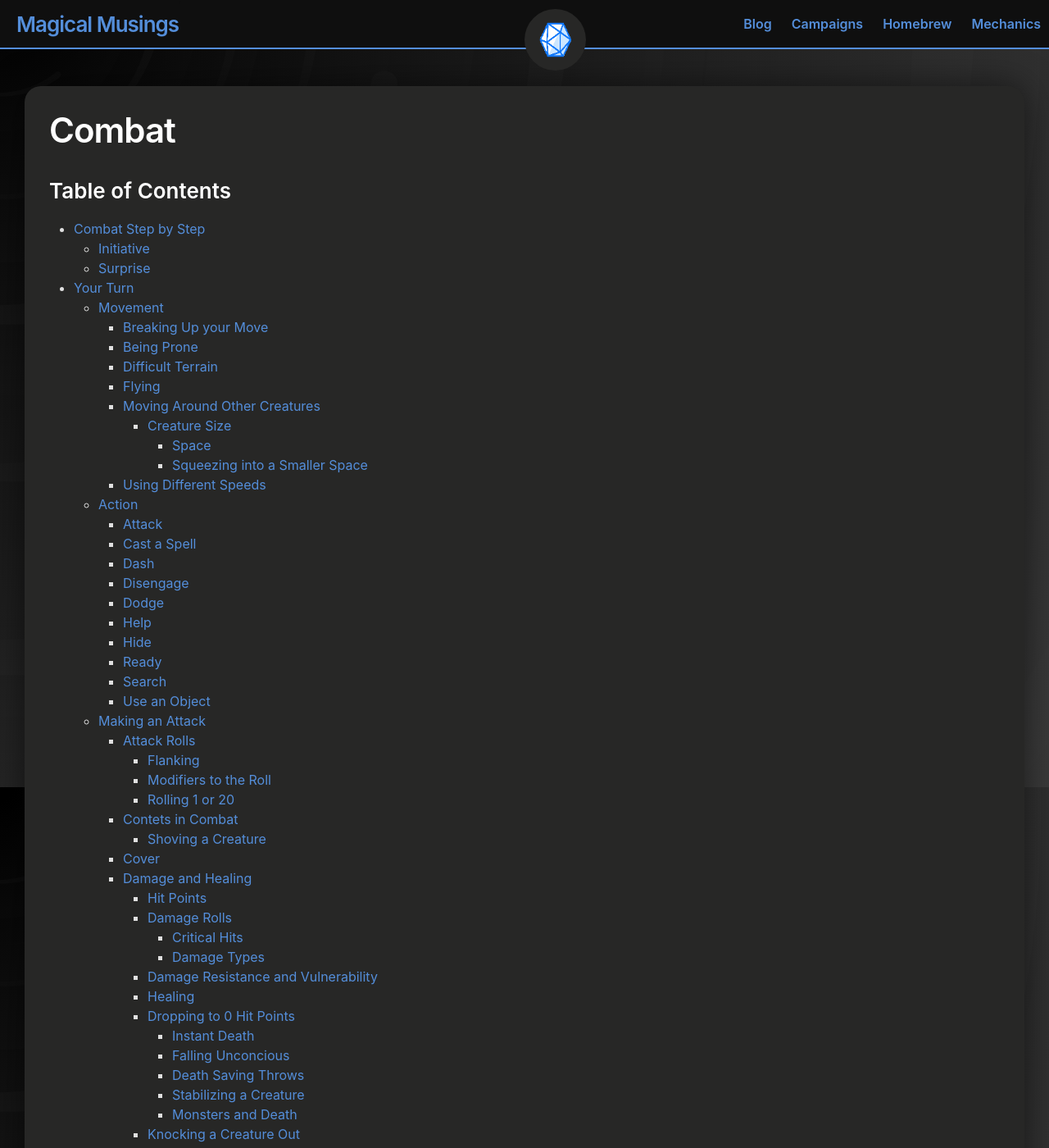
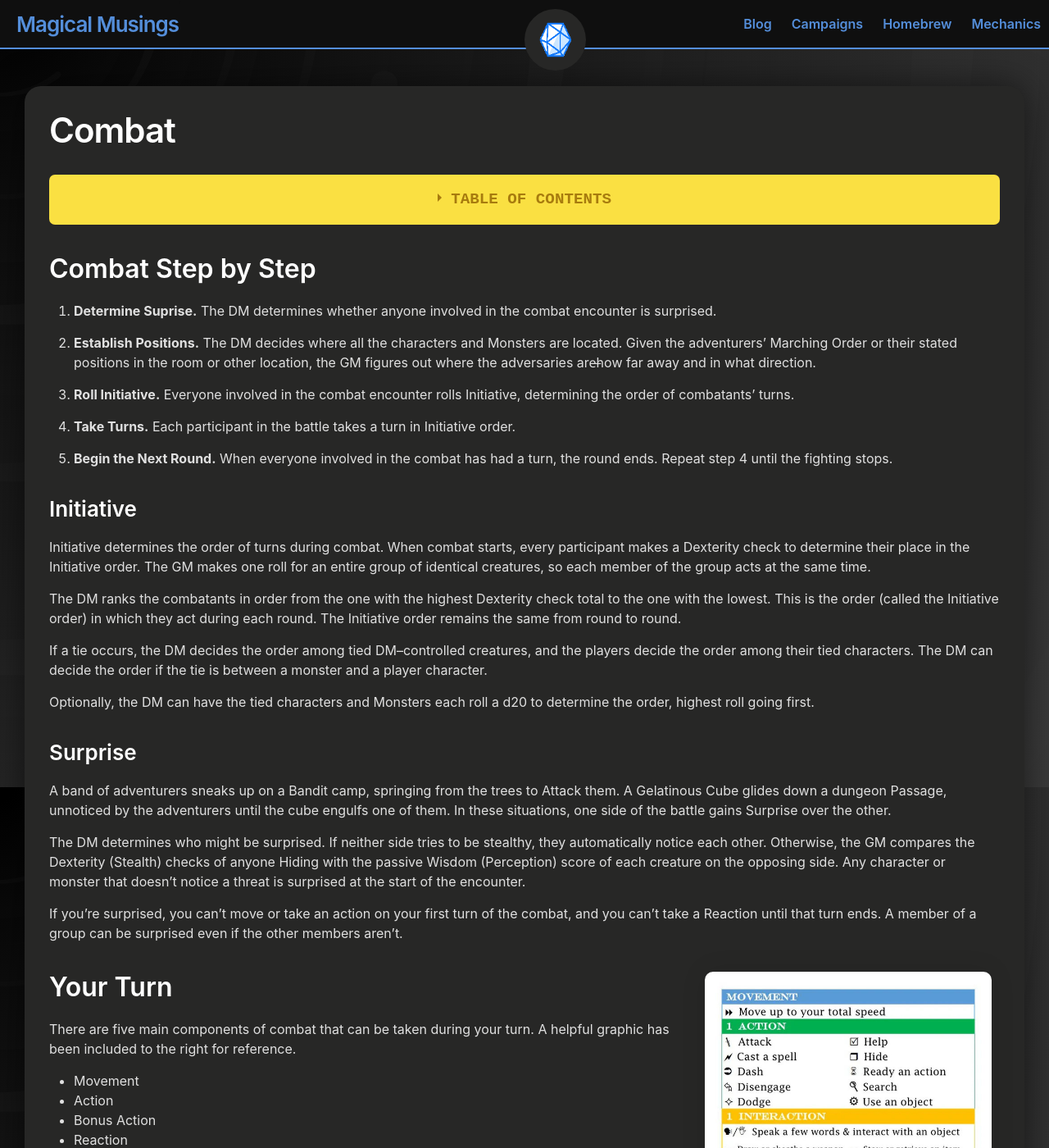
Before and after one commit to andersthemagi/magicalmusings.github.io, a Jekyll site: the page built from _posts/2020-10-07-mechanics-combat.md, in a window 1280 px wide and 1400 px high. Shown: the whole window at 82% size. Built offline with Jekyll 4.4.1, drawn with Linux system fonts in a browser that asks for light colours; some of the changed text lies outside the part shown.

Commit message:
attempting to add accordions, updating combat doc

```diff
--- a/_posts/2020-10-07-mechanics-combat.md
+++ b/_posts/2020-10-07-mechanics-combat.md
@@ -6,11 +6,17 @@ categories: Mechanics
 author: 5th Edition SRD
 ---
 
-### Table of Contents
-{:.no_toc}
+<div class="wrap-collapsible">
+    <input id="collapsible" class="toggle" type="checkbox">
+    <label for="collapsible" class="lbl-toggle">Table of Contents</label>
+    <div class="collapsible-content">
+        <div class="content-inner">
+            * TOC
+            {:toc}
+        </div>
+    </div>
+</div>
 
-* TOC
-{:toc}
 
 ## Combat Step by Step
 
--- a/_sass/_base.scss
+++ b/_sass/_base.scss
@@ -195,3 +195,78 @@ table {
             -ms-overflow-style: -ms-autohiding-scrollbar;
   }
 }
+
+// Accordion CSS
+
+.wrap-collabsible {
+  margin-bottom: 1.2rem 0;
+}
+
+input[type='checkbox'] {
+  display: none;
+}
+
+.lbl-toggle {
+  display: block;
+
+  font-weight: bold;
+  font-family: monospace;
+  font-size: 1.2rem;
+  text-transform: uppercase;
+  text-align: center;
+
+  padding: 1rem;
+
+  color: #A77B0E;
+  background: #FAE042;
+
+  cursor: pointer;
+
+  border-radius: 7px;
+  transition: all 0.25s ease-out;
+}
+
+.lbl-toggle:hover {
+  color: #7C5A0B;
+}
+
+.lbl-toggle::before {
+  content: ' ';
+  display: inline-block;
+
+  border-top: 5px solid transparent;
+  border-bottom: 5px solid transparent;
+  border-left: 5px solid currentColor;
+  vertical-align: middle;
+  margin-right: .7rem;
+  transform: translateY(-2px);
+
+  transition: transform .2s ease-out;
+}
+
+.toggle:checked + .lbl-toggle::before {
+  transform: rotate(90deg) translateX(-3px);
+}
+
+.collapsible-content {
+  max-height: 0px;
+  overflow: hidden;
+  transition: max-height .25s ease-in-out;
+}
+
+.toggle:checked + .lbl-toggle + .collapsible-content {
+  max-height: 100vh;
+}
+
+.toggle:checked + .lbl-toggle {
+  border-bottom-right-radius: 0;
+  border-bottom-left-radius: 0;
+}
+
+.collapsible-content .content-inner {
+  background: rgba(250, 224, 66, .2);
+  border-bottom: 1px solid rgba(250, 224, 66, .45);
+  border-bottom-left-radius: 7px;
+  border-bottom-right-radius: 7px;
+  padding: .5rem 1rem;
+}
```
Also changed, not shown: _includes/accordion.html (added, +16 -0 lines).
